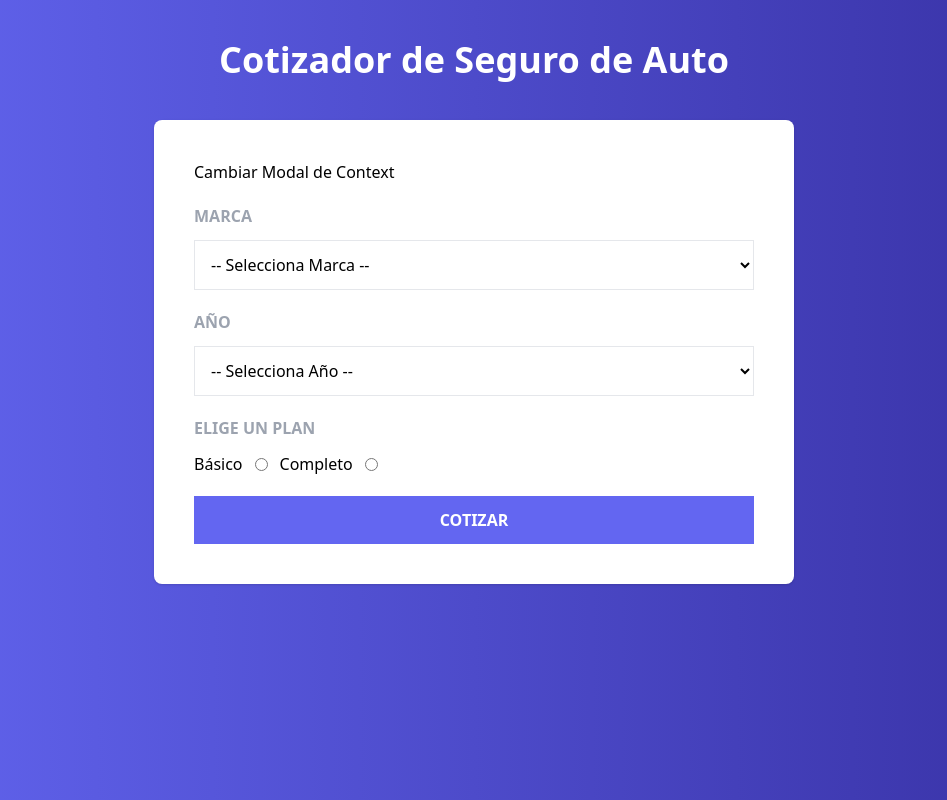
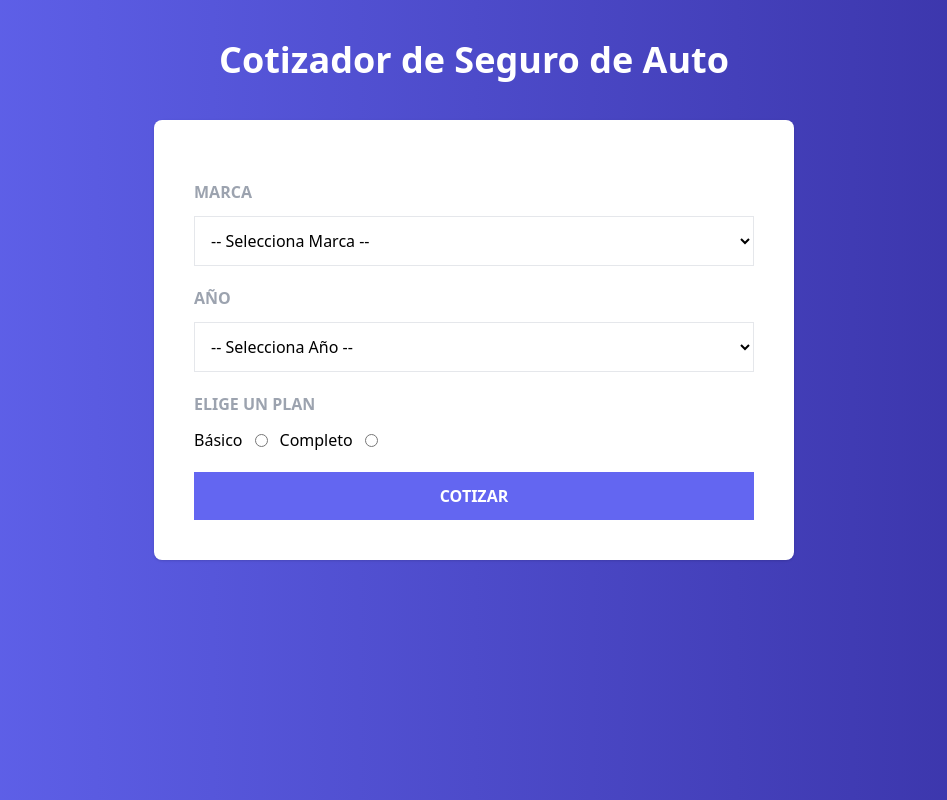
Before and after one commit to diegofdg/react_la_guia_completa, a React (Vite) app in the folder 09_cotizador_seguro/: page / in a window 1280 px wide. Shown: the whole page, without its empty margins (166-1113 px from the left). Built offline with nearby package versions, Linux system fonts and the light colour scheme.

Commit message:
09_cotizador_seguro-creando un hook para acceder a los datos del provider

```diff
--- a/09_cotizador_seguro/src/components/AppSeguro.jsx
+++ b/09_cotizador_seguro/src/components/AppSeguro.jsx
@@ -1,11 +1,7 @@
-import { useContext } from "react";
 import Formulario from "./Formulario";
-import CotizadorContext, { CotizadorProvider } from "../context/CotizadorProvider";
 
 const AppSeguro = () => {
-  const { modal } = useContext(CotizadorContext);
 
-  console.log(modal);
   return (
     <>
       <header className="my-10">
--- a/09_cotizador_seguro/src/components/Formulario.jsx
+++ b/09_cotizador_seguro/src/components/Formulario.jsx
@@ -1,17 +1,11 @@
-import { Fragment, useContext } from "react";
+import { Fragment } from "react";
 import { MARCAS, YEARS, PLANES } from "../constants";
-import CotizadorContext from "../context/CotizadorProvider";
+import useCotizador from "../hooks/useCotizador";
 
 const Formulario = () => {
 
-  const { modal, cambiarState } = useContext(CotizadorContext);
   return (
     <>
-      <button
-        onClick={()=> cambiarState()}
-      >
-        Cambiar Modal de Context
-      </button>
       <form>
         <div className="my-5">
           <label className="block mb-3 font-bold text-gray-400 uppercase">
--- a/09_cotizador_seguro/src/context/CotizadorProvider.jsx
+++ b/09_cotizador_seguro/src/context/CotizadorProvider.jsx
@@ -4,17 +4,9 @@ const CotizadorContext = createContext();
 
 const CotizadorProvider = ({children}) => {
 
-  const [ modal, setModal ] = useState(false);
-
-  const cambiarState = () => {
-    setModal(!modal);
-  }
-
   return (
     <CotizadorContext.Provider
       value={{
-        modal,
-        cambiarState
       }}
     >
       {children}
--- /dev/null
+++ b/09_cotizador_seguro/src/hooks/useCotizador.jsx
@@ -0,0 +1,8 @@
+import { useContext } from "react";
+import CotizadorContext from "../context/CotizadorProvider";
+
+const useCotizador = () => {
+  return useContext(CotizadorContext);
+}
+
+export default useCotizador;
```
